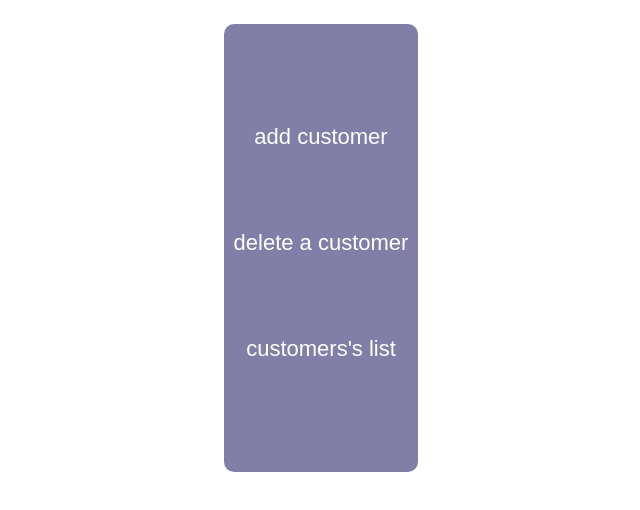
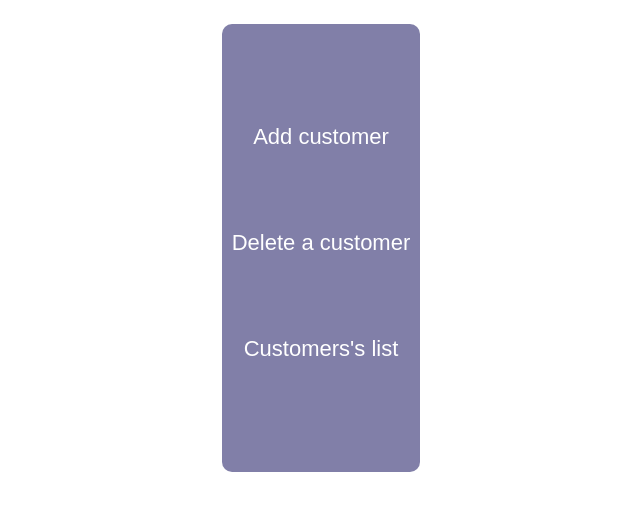
Before and after one commit to Aci-la/initWebTP3, a plain HTML site: page customer.html in a window 1280 px wide. Shown: the full height of the page, 319-959 px from the left. Drawn offline with Linux system fonts and the light colour scheme; a web font is replaced by a local one.

Commit message:
Update customer.html

```diff
--- a/customer.html
+++ b/customer.html
@@ -48,9 +48,9 @@
 </head>
 <body>
     <div class="container">
-    <li><a href="addcustomer.html" target="middle-screen">add customer</a></li>
-    <li><a href="deletecustomer.html" target="middle-screen">delete a customer</a></li>
-    <li><a href="customerslist.html" target="middle-screen">customers's list</a></li>
+    <li><a href="addcustomer.html" target="middle-screen">Add customer</a></li>
+    <li><a href="deletecustomer.html" target="middle-screen">Delete a customer</a></li>
+    <li><a href="customerslist.html" target="middle-screen">Customers's list</a></li>
     </div>
 </body>
 </html>
```
